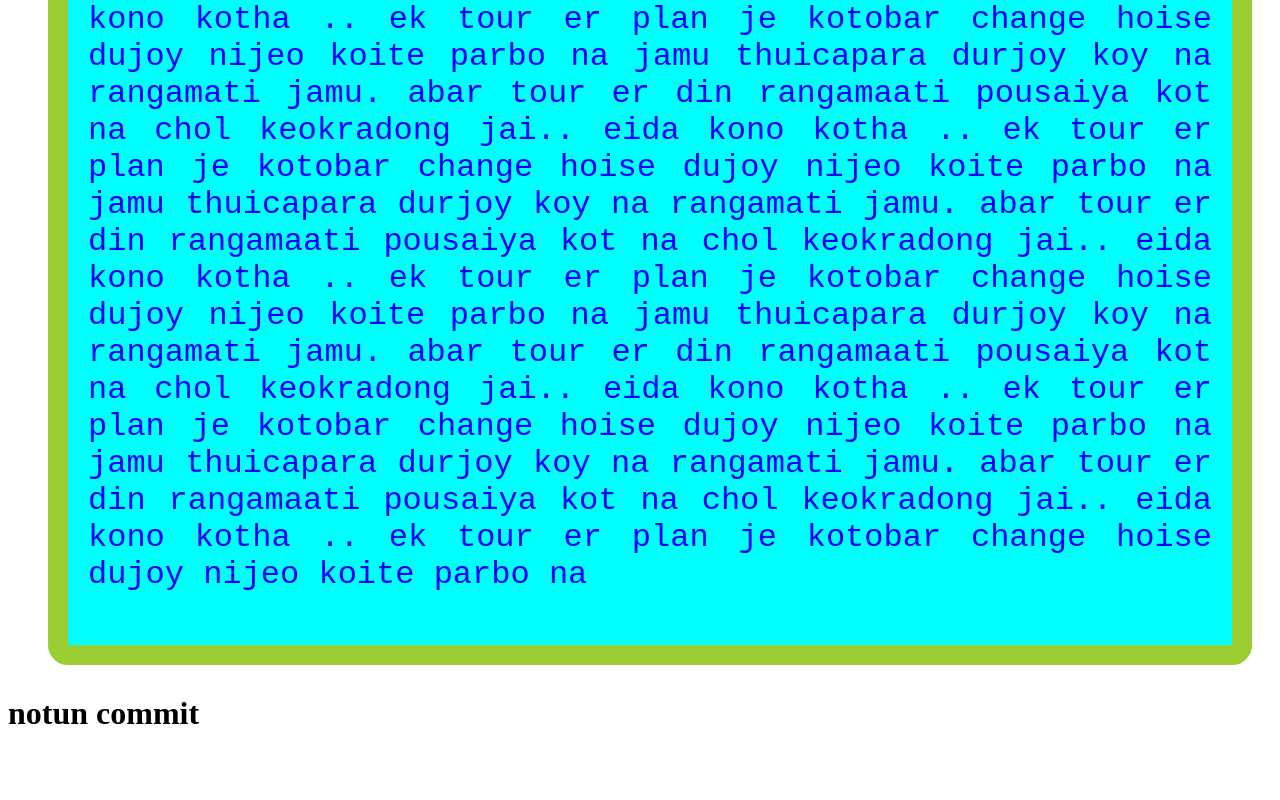
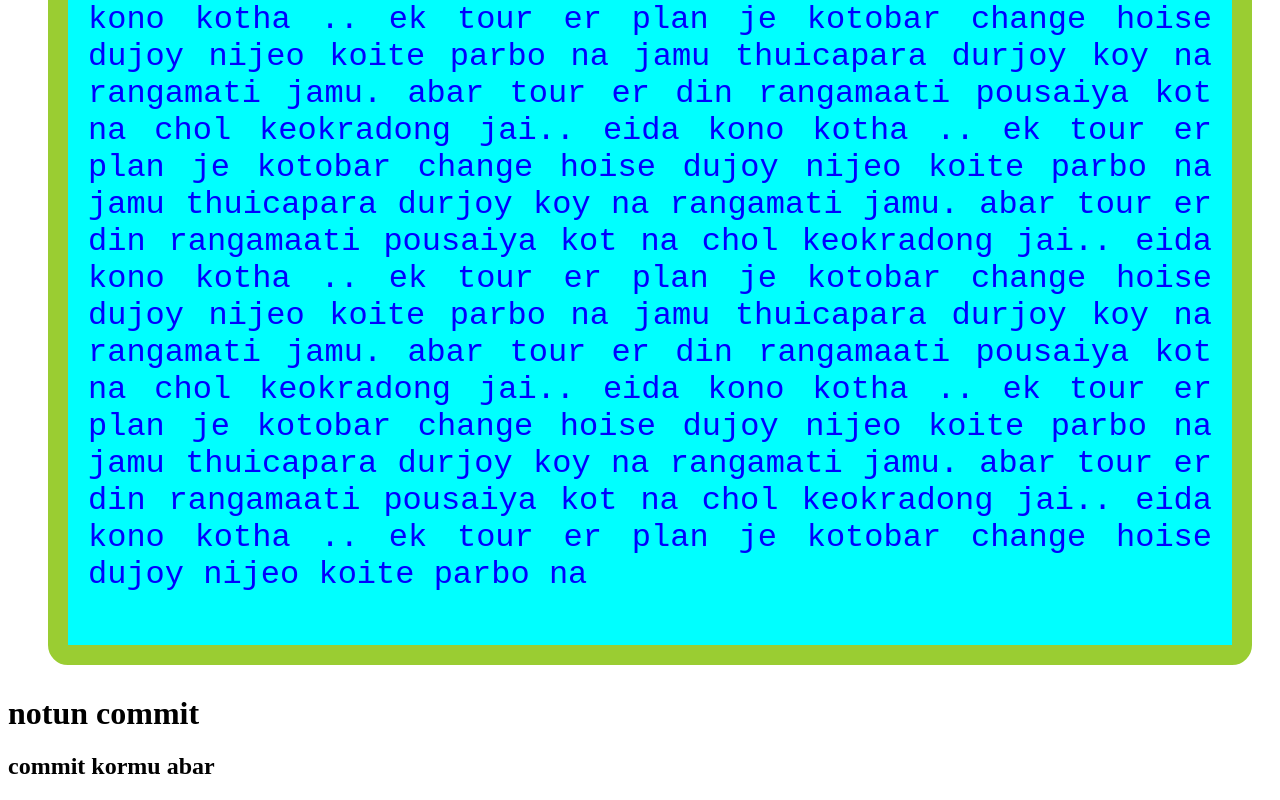
Before and after one commit to arafat1802/Web-Development, a plain HTML site: page day3/my-blog.html in a window 1280 px wide. Shown: the part 2182-2982 px from the top of the page. Before the commit the page ends 2935 px from the top, so only its background shows below. Drawn offline with Linux system fonts and the light colour scheme.

Commit message:
commit sikhtesi

```diff
--- a/day3/my-blog.html
+++ b/day3/my-blog.html
@@ -56,5 +56,6 @@
         jamu thuicapara durjoy koy na rangamati jamu. abar tour er din rangamaati pousaiya kot na chol keokradong jai.. eida kono kotha .. ek tour er plan je kotobar change hoise dujoy nijeo koite parbo na</p>
     </div>
     <h1>notun commit</h1>
+    <h2>commit kormu abar</h2>
 </body>
 </html>
```
